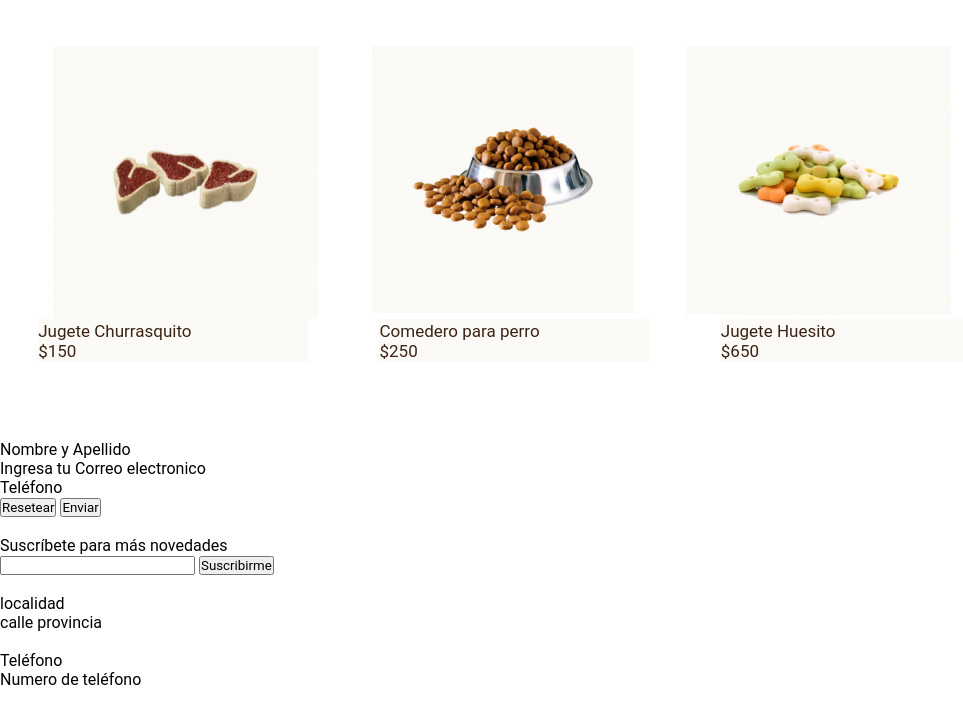
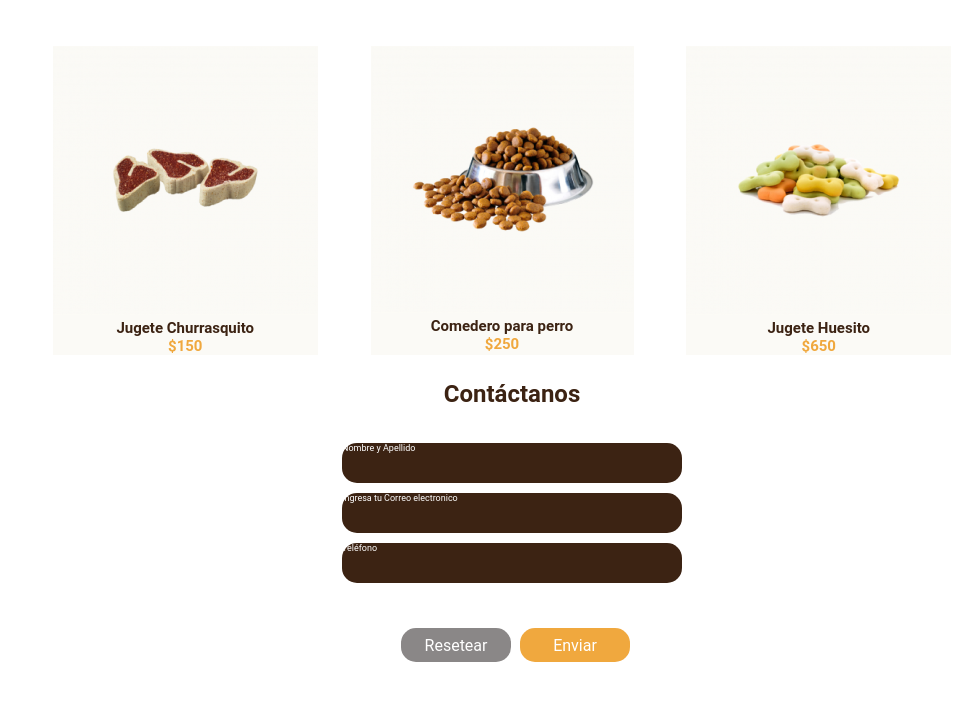
Before and after one commit to Rubenmach11/Petshop-clase-9, a plain HTML site: page index.html in a window 1280 px wide. Shown: the part 630-1335 px from the top of the page, without its empty margins (0-963 px from the left). Drawn offline with Linux system fonts and the light colour scheme.

Commit message:
empezando botosSuscriptor

```diff
--- a/css/estilos.css
+++ b/css/estilos.css
@@ -117,18 +117,89 @@ h5{
 }
 article{
     justify-content: space-around;
+    background-color: rgba(251, 250, 246, 1);
 }
-.centrado {
+
+.centrado{
+    text-align: center;
+    color: rgba(60, 35, 19, 1);
+    font-size: 15px;
+    font-weight: bold;
+}
+
+    #amarillo{
+        color: rgba(240, 168, 62, 1);
+    }
+.cuartaSeccion{
     display: flex;
+    flex-direction: column;
+    align-items: center;
+
+    }
+ .suscripcion{
+    background-color: rgba(60, 35, 19, 1);
+    border-radius: 15px;
+    width: 340px;
+    height: 40px;
+    color: rgba(255, 255, 255, 1);
+    font-size: 9px;
+    margin: 10px;
+    padding: 15px
+    box-sizing: border-box;
+
+    }
+
+.boton{
+
+    width: 110px;
+    height: 34px;
+    font-size: 16px;
+    color:rgba(255, 255, 255, 1) ;
+    margin-left: 117px;
+    border-radius: 15px;
+    border: none;
+    margin-top: 12px;
+    background-color: rgba(138, 135, 135, 1) ;
+}
+.boton2{
+
+    width: 110px;
+    height: 34px;
+    font-size: 16px;
+    color:rgba(255, 255, 255, 1) ;
+    margin-left: 117px;
+    border-radius: 15px;
+    border: none;
+    margin-top: 12px;
+    background-color: rgba(240, 168, 62, 1);
+    margin-right: 110px;
+    margin-left: 5px;
+    margin-top: 35px;
+
+}
+.sobre{
+    display: flex;
+    justify-content: space-between;
+    margin-top: 100px;
+    background-color: rgba(240, 168, 62, 1);
+    color: rgba(255, 255, 255, 1);
+    height: 60px;
+    padding-right: 45px;
+    align-items: center;
+    font-size: 20px;
+    font-weight: bold;
+}
+.barraBusqueda{
+    height: 40px;
     width: 270px;
-    height:43px;
-background-color: #FBFAF6;
-font-size: 17px;
-color:rgba(60, 35, 19, 1) ;
-margin-left: 5px;
-flex-direction: column;
-justify-content: center;
+    border-radius: 15px;
+    background-color: rgba(255, 255, 255, 1);
+    border: none;
 }
-#churrasco{
-    text-indent: 0px;
+.boton3{
+    width: 70px;
+    height: 34px;
+    background-color: rgba(60, 35, 19, 1);
+    color: rgba(255, 255, 255, 1);
+
 }
--- a/index.html
+++ b/index.html
@@ -42,32 +42,49 @@
         </section>
         <section class="terceraSeccion">
                  <div class="container">
-                       </article><img src="img/churrasquito.png" alt="churrasquitos"></article>
-                       <article><img src="img/comedero.png" alt="comedero"></article>
-                       <article> <img src="img/Huesito.png" alt="huesitos"></article>
-                </div>
-                 <div class="centrado"><p id="churrasco">Jugete Churrasquito<p>$150</p></p></div>
-                 <div class="centrado"><p id="plato">Comedero para perro<p>$250</p></p></div>
-                 <div class="centrado"><p id="huesitos">Jugete Huesito<p>$650</p></p></div>
-
+            <article>
+                        <div class="centrado">
+                            <img src="img/churrasquito.png" alt="churrasquitos">
+                            <p>Jugete Churrasquito<p id="amarillo">$150</p>
+                        </div>
+            </article>
+            <article>
+                        <div class="centrado">
+                             <img src="img/comedero.png" alt="comedero">
+                            <p>Comedero para perro<p id="amarillo">$250</p></p>
+                        </div>
+            </article>
+            <article>
+                        <div class="centrado">
+                            <img src="img/Huesito.png" alt="huesitos">
+                            <p>Jugete Huesito<p id="amarillo">$650</p></p>
+                       </div>
+            </article>
         </section>
-        <section>
-            <h2></h2>
-            <p>Nombre y Apellido</p>
-            <p>Ingresa tu Correo electronico</p>
-            <p>Teléfono</p>
-            <div>
-                <button>Resetear</button>
-                <button>Enviar</button>
-            </div>
+        <section class="cuartaSeccion">
+            <h2>Contáctanos</h2>
+                     <div>
+                        <p class="suscripcion">Nombre y Apellido</p>
+                        <p class="suscripcion">Ingresa tu Correo electronico</p>
+                        <p class="suscripcion">Teléfono</p>
+                     </div>
+                   <div>
+                        <button class="boton">Resetear</button>
+                        <button class="boton2">Enviar</button>
+                   </div>
         </section>
         <footer>
             <section>
-                <div><img src="" alt=""><p>Suscríbete para más novedades</p></div>
-                <form>
-                <input type="Ingresa tu correo electronico">
-                <input type="submit" value="Suscribirme">
-                </form>
+                <div class="sobre">
+                    <img src="img/enviar-correo 1.png" alt="">
+                    <p>Suscríbete para más novedades</p>
+
+                    <form>
+                    <input class="barraBusqueda" type="Ingresa tu correo electronico">
+                    <input cass="boton3" type="submit" value="Suscribirme">
+                    </form>
+                </div>
+
             </section>
             <section>
                 <div>
```
Also changed, not shown: img/enviar-correo 1.png (added).
